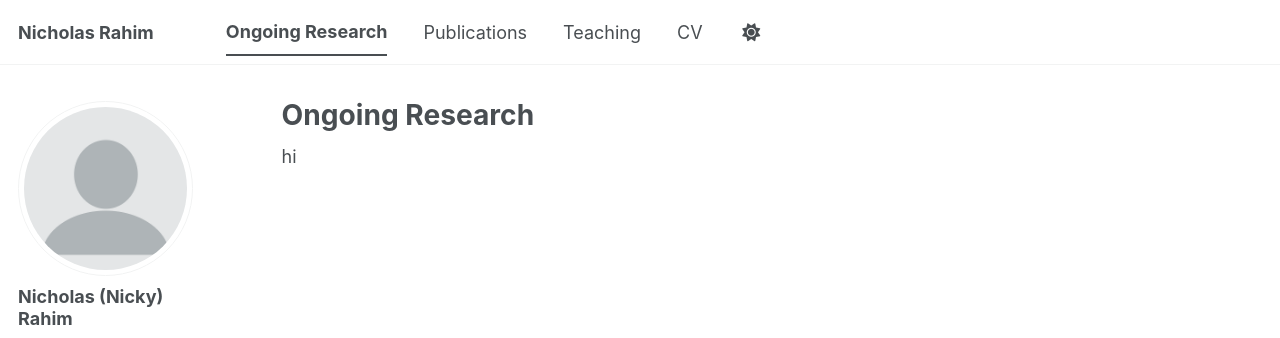
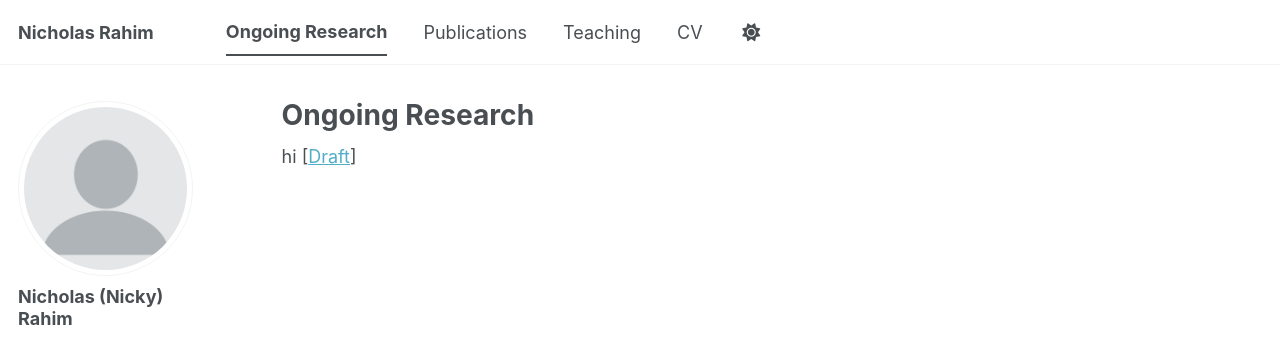
Before and after one commit to nicholasrahim/nicholasrahim.github.io, a Jekyll site: the page built from _pages/portfolio.html, in a window 1280 px wide. Shown: the top 338 px of the page. Built offline with Jekyll 4.4.1, drawn with Linux system fonts in a browser that asks for light colours; a style sheet for code colours, icons or effects is not loaded.

Commit message:
Update portfolio.html with draft link

```diff
--- a/_pages/portfolio.html
+++ b/_pages/portfolio.html
@@ -4,4 +4,4 @@ title: "Ongoing Research"
 permalink: /portfolio/
 author_profile: true
 ---
-hi
+hi [<a href="{{ https://nicholasrahim.github.io/files/Gendered_Misallocation_of_Labor_2026_08_21.pdf }}">Draft</a>]
```
